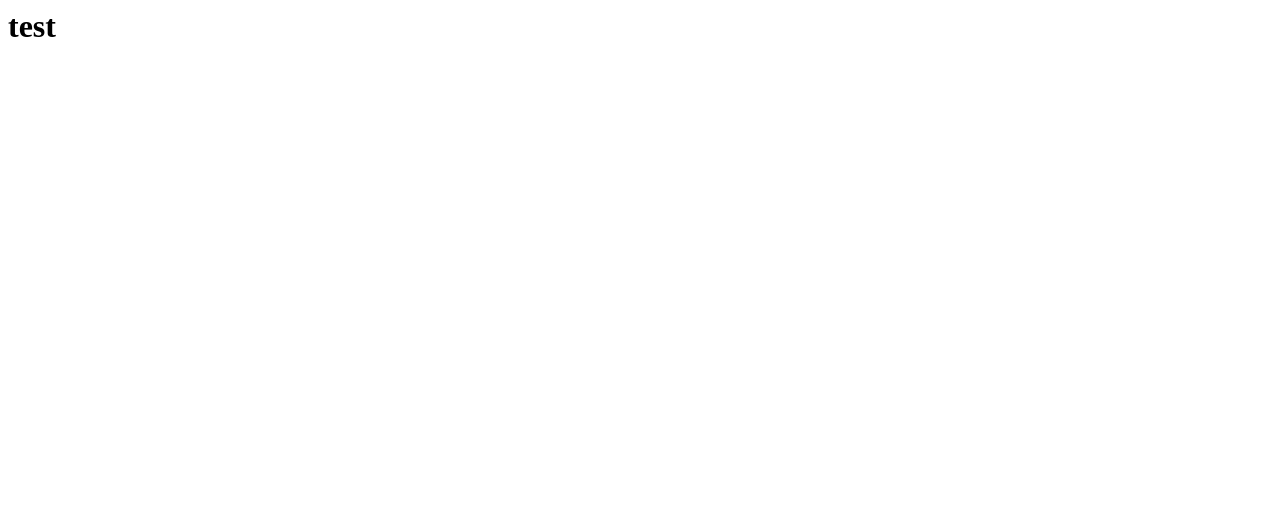
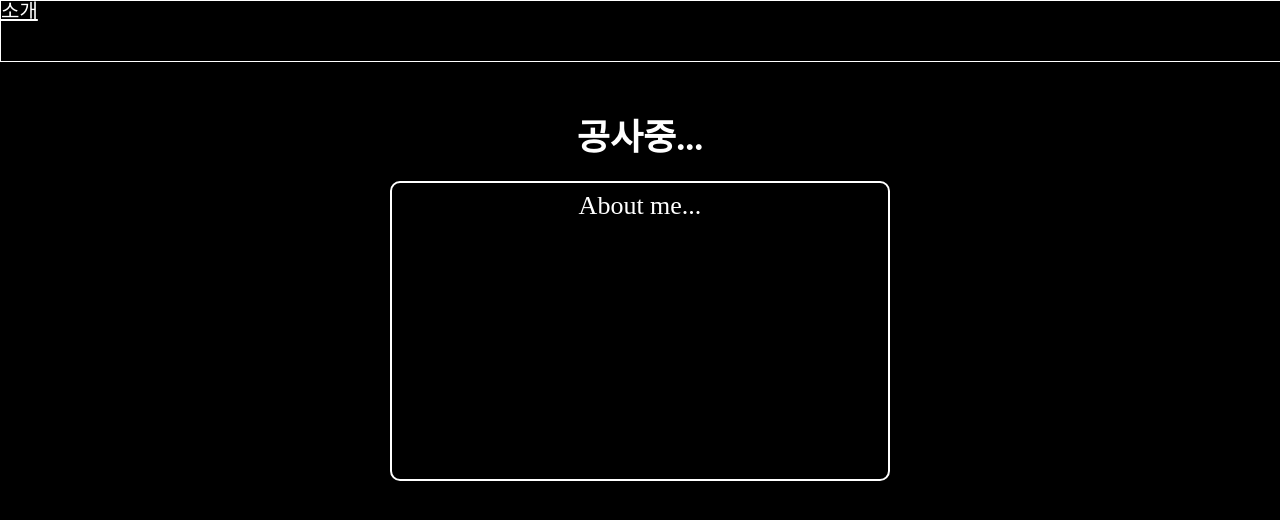
Before and after one commit to chap95/chap.github.io, a plain HTML site: page index.html in a window 1280 px wide. Drawn offline with Linux system fonts and the light colour scheme; a web font is replaced by a local one.

Commit message:
add intro

```diff
--- a/index.html
+++ b/index.html
@@ -1 +1,24 @@
-<h1>test</h1>
+<html>
+  <head>
+    <title>준혁's 블로그</title>
+
+    <link rel="stylesheet" href="style/global.css" />
+    <link rel="stylesheet" href="style/font.css" />
+  </head>
+
+  <body>
+    <nav class="nav --transition">
+      <a href="#introduce">
+        <p class="nav-label --transition">소개</p>
+      </a>
+    </nav>
+    <div class="main">
+      <h1 class="greeting">공사중...</h1>
+      <div class="intro">
+        <h2 class="intro-title">About me...</h2>
+      </div>
+
+      <div id="number"></div>
+    </div>
+  </body>
+</html>
--- /dev/null
+++ b/style/font.css
@@ -0,0 +1,6 @@
+@font-face {
+  font-family: 'EliceDigitalBaeum_Bold';
+  src: url('https://cdn.jsdelivr.net/gh/projectnoonnu/noonfonts_220508@1.0/EliceDigitalBaeum_Bold.woff2') format('woff2');
+  font-weight: 700;
+  font-style: normal;
+}
--- /dev/null
+++ b/style/global.css
@@ -0,0 +1,57 @@
+html,body,div,span,applet,object,iframe,h1,h2,h3,h4,h5,h6,p,blockquote,pre,a,abbr,acronym,address,big,cite,code,del,dfn,em,img,ins,kbd,q,s,samp,small,strike,strong,sub,sup,tt,var,b,u,i,center,dl,dt,dd,ol,ul,li,fieldset,form,label,legend,table,caption,tbody,tfoot,thead,tr,th,td,article,aside,canvas,details,embed,figure,figcaption,footer,header,hgroup,menu,nav,output,ruby,section,summary,time,mark,audio,video{margin:0;padding:0;border:0;font-size:100%;font:inherit;vertical-align:baseline}article,aside,details,figcaption,figure,footer,header,hgroup,menu,nav,section{display:block}body{line-height:1}ol,ul{list-style:none}blockquote,q{quotes:none}blockquote:before,blockquote:after,q:before,q:after{content:"";content:none}table{border-collapse:collapse;border-spacing:0}
+
+div, body {
+  background-color: black !important;
+}
+
+h1,h2,h3,h4,h5,h6,p,a {
+  color: white;
+}
+
+.main {
+  width: 100%;
+  height: 100%;
+  padding: 20px;
+  box-sizing: border-box;
+}
+.greeting {
+  text-align: center;
+  font-size: 36px;
+  font-weight: 600;
+  padding-top: 100px;
+  font-family: 'EliceDigitalBaeum_Bold' !important;
+}
+
+.intro {
+  width: 500px;
+  height: 300px;
+  padding: 10px;
+  box-sizing: border-box;
+  border: 2px solid white;
+  border-radius: 10px;
+  margin-top: 25px;
+  margin-left: auto;
+  margin-right: auto;
+}
+
+.intro-title {
+  font-size: 26px;
+  text-align: center;
+  font-weight: 500;
+}
+
+.nav {
+  position: fixed;
+  top: 0;
+  width: 100%;
+  height: 60px;
+  display: grid;
+  background-color: black;
+  border: 1px solid white;
+  transition: all .1s ease;
+}
+
+.nav-label {
+  font-size: 20px;
+  font-weight: 500;
+}
```
Also changed, not shown: image/start.svg (added), 1 other file.
